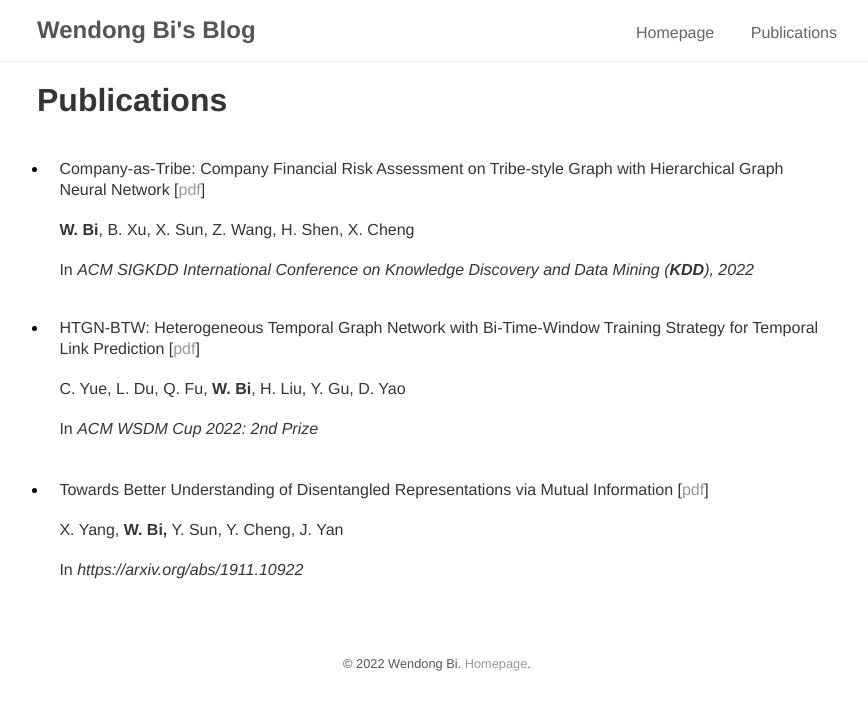
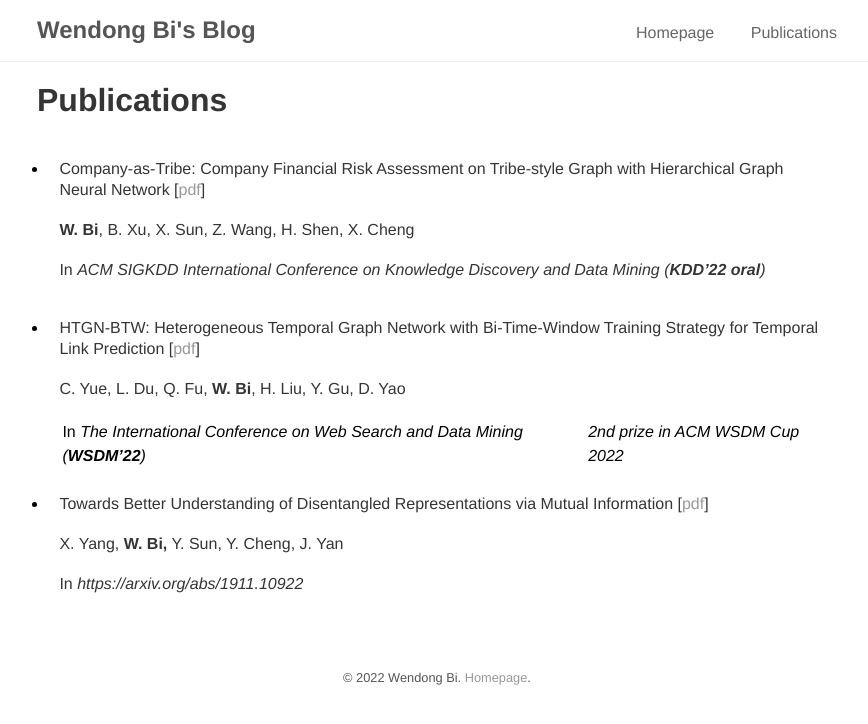
Before and after one commit to wendongbi/wendongbi.github.io, a Jekyll site: the page built from portfolio/index.md, in a window 1280 px wide. Shown: the top 724 px of the page, without its empty margins (203-1071 px from the left). Built offline with Jekyll 4.4.1, drawn with Linux system fonts in a browser that asks for light colours; our own code applies the rules of GitHub Pages for plain Markdown files.

Commit message:
publication

```diff
--- a/portfolio/index.md
+++ b/portfolio/index.md
@@ -8,13 +8,13 @@ layout: portfolio
 
   **W. Bi**, B. Xu, X. Sun, Z. Wang, H. Shen, X. Cheng
 
-  In *ACM SIGKDD International Conference on Knowledge Discovery and Data Mining (**KDD**), 2022*
+  In *ACM SIGKDD International Conference on Knowledge Discovery and Data Mining (**KDD'22 oral**)*
 
 * HTGN-BTW: Heterogeneous Temporal Graph Network with Bi-Time-Window Training Strategy for Temporal Link Prediction [[pdf](https://arxiv.org/abs/2202.12713)]
 
   C. Yue, L. Du, Q. Fu, **W. Bi**, H. Liu, Y. Gu, D. Yao
 
-  In *ACM WSDM Cup 2022: 2nd Prize*
+  In *The International Conference on Web Search and Data Mining (**WSDM'22**)* | *2nd prize in ACM WSDM Cup 2022*
 
 * Towards Better Understanding of Disentangled Representations via Mutual Information [[pdf](https://arxiv.org/abs/1911.10922)]
 
```
Also changed, not shown: 1 other file.
